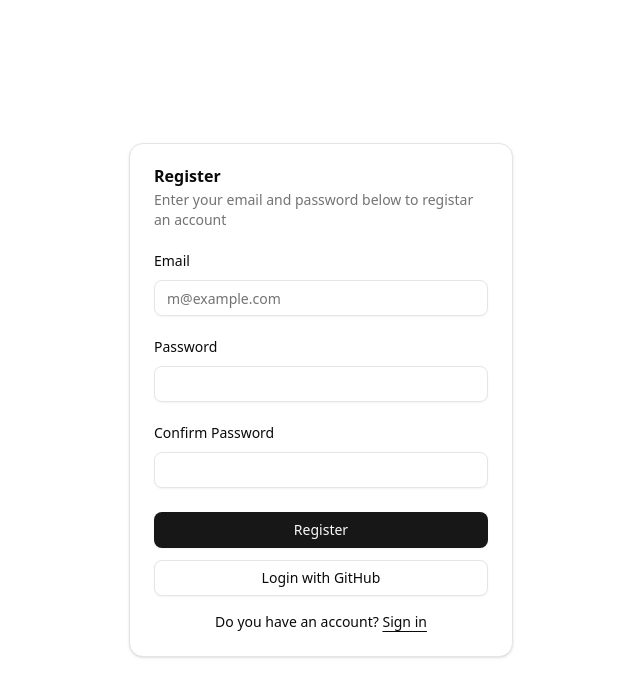
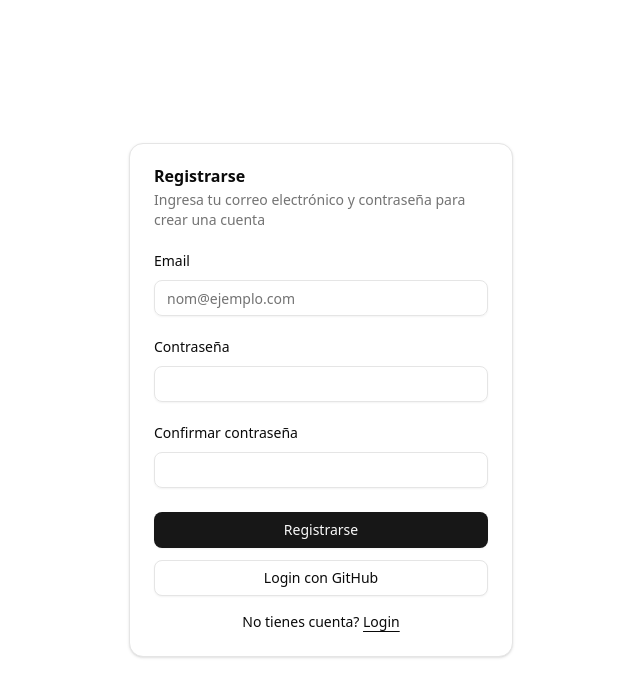
Before and after one commit to eduard432/ayolin-app, a Next.js app: page /register in a window 1280 px wide. Shown: the top 696 px of the page, without its empty margins (319-959 px from the left). Built offline with nearby package versions, Linux system fonts and the light colour scheme.

Commit message:
Cambio de ingles a español

```diff
--- a/components/login-form.tsx
+++ b/components/login-form.tsx
@@ -36,9 +36,9 @@ export function LoginForm({
     <div className={cn("flex flex-col gap-6", className)} {...props}>
       <Card>
         <CardHeader>
-          <CardTitle>Login to your account</CardTitle>
+          <CardTitle>Inicia sesión en tu cuenta</CardTitle>
           <CardDescription>
-            Enter your email below to login to your account
+            Ingresa tu correo electrónico para iniciar sesión en tu cuenta
           </CardDescription>
         </CardHeader>
         <CardContent>
@@ -49,7 +49,7 @@ export function LoginForm({
                 <Input
                   id="email"
                   type="email"
-                  placeholder="m@example.com"
+                  placeholder="nom@ejemplo.com"
                   {...register("email", { required: "Email is required" })}
                 />
                 {errors.email && (
@@ -58,12 +58,12 @@ export function LoginForm({
               </div>
               <div className="grid gap-3">
                 <div className="flex items-center">
-                  <Label htmlFor="password">Password</Label>
+                  <Label htmlFor="password">Contraseña</Label>
                   <a
                     href="#"
                     className="ml-auto inline-block text-sm underline-offset-4 hover:underline"
                   >
-                    Forgot your password?
+                    Olvidaste tu contraseña?
                   </a>
                 </div>
                 <Input
@@ -80,14 +80,14 @@ export function LoginForm({
                   Login
                 </Button>
                 <Button variant="outline" className="w-full">
-                  Login with GitHub
+                  Login con GitHub
                 </Button>
               </div>
             </div>
             <div className="mt-4 text-center text-sm">
-              Don&apos;t have an account?{" "}
+              No tienes cuenta?{" "}
               <Link href="/register" className="underline underline-offset-4">
-                Sign up
+                Registrarse
               </Link>
             </div>
           </form>
--- a/components/register-form.tsx
+++ b/components/register-form.tsx
@@ -42,9 +42,9 @@ export function RegisterForm({
 		<div className={cn('flex flex-col gap-6', className)} {...props}>
 			<Card>
 				<CardHeader>
-					<CardTitle>Register</CardTitle>
+					<CardTitle>Registrarse</CardTitle>
 					<CardDescription>
-						Enter your email and password below to registar an account
+						Ingresa tu correo electrónico y contraseña para crear una cuenta
 					</CardDescription>
 				</CardHeader>
 				<CardContent>
@@ -55,7 +55,7 @@ export function RegisterForm({
 								<Input
 									id="email"
 									type="email"
-									placeholder="m@example.com"
+									placeholder="nom@ejemplo.com"
 									{...register('email', { required: 'Email is required' })}
 								/>{' '}
 								{errors.email && (
@@ -65,7 +65,7 @@ export function RegisterForm({
 								)}
 							</div>
 							<div className="grid gap-3">
-								<Label htmlFor="password">Password</Label>
+								<Label htmlFor="password">Contraseña</Label>
 								<Input
 									id="password1"
 									type="password1"
@@ -81,7 +81,7 @@ export function RegisterForm({
 								)}
 							</div>
 							<div className="grid gap-3">
-								<Label htmlFor="password-confirm">Confirm Password</Label>
+								<Label htmlFor="password-confirm">Confirmar contraseña</Label>
 								<Input
 									id="password2"
 									type="password2"
@@ -99,17 +99,17 @@ export function RegisterForm({
 							</div>
 							<div className="flex flex-col gap-3">
 								<Button type="submit" className="w-full">
-									Register
+									Registrarse
 								</Button>
 								<Button variant="outline" className="w-full">
-									Login with GitHub
+									Login con GitHub
 								</Button>
 							</div>
 						</div>
 						<div className="mt-4 text-center text-sm">
-							Do you have an account?{' '}
+							No tienes cuenta?{' '}
 							<Link href="/login" className="underline underline-offset-4">
-								Sign in
+								Login
 							</Link>
 						</div>
 					</form>
```
